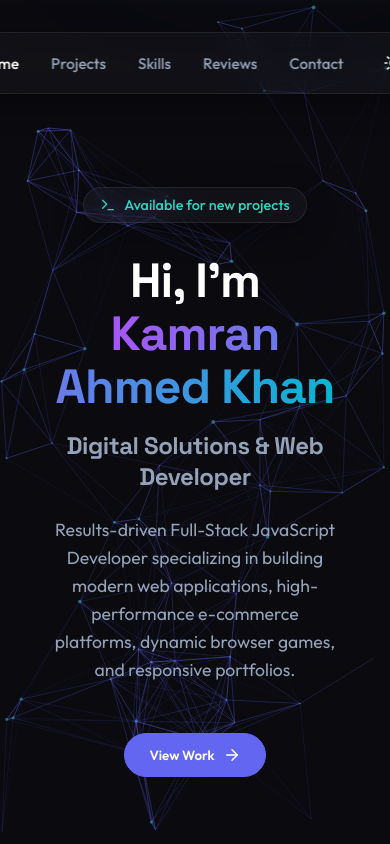
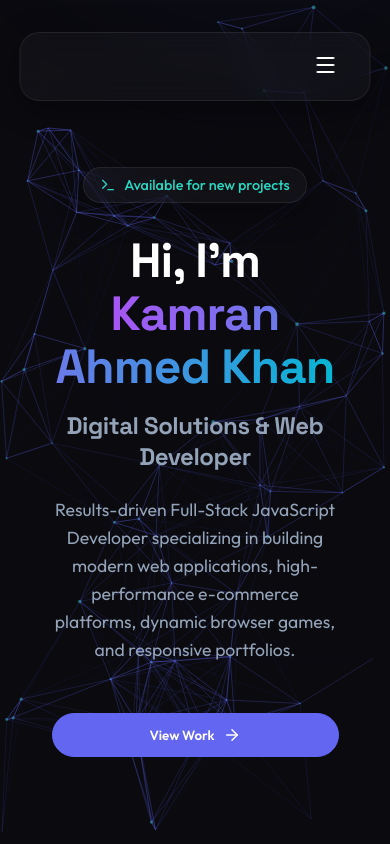
Before and after one commit to funkyvibespk/testportfolio, a React (Vite) app: page / in a window 390 px wide. Shown: the top 844 px of the page. Built offline with nearby package versions, Linux system fonts and the light colour scheme.

Commit message:
responsive site
responsive site

```diff
--- a/src/App.css
+++ b/src/App.css
@@ -30,20 +30,24 @@
   color: var(--text-primary);
 }
 
-.theme-toggle {
+.nav-links {
+  display: flex;
+  align-items: center;
+  gap: 2rem;
+}
+
+.mobile-menu-btn {
+  display: none;
   background: none;
   border: none;
   color: var(--text-primary);
   cursor: pointer;
-  display: flex;
-  align-items: center;
-  justify-content: center;
   padding: 0.5rem;
   border-radius: 50%;
   transition: background 0.2s;
 }
 
-.theme-toggle:hover {
+.mobile-menu-btn:hover {
   background: var(--glass-highlight);
 }
 
@@ -76,3 +80,45 @@ section {
   z-index: 0;
   pointer-events: none;
 }
+
+/* Responsive Design */
+@media (max-width: 768px) {
+  .floating-nav {
+    width: 90%;
+    padding: 0.75rem 1.5rem;
+    flex-wrap: wrap;
+    justify-content: flex-end;
+    border-radius: 20px;
+  }
+
+  .nav-links {
+    display: none;
+    flex-direction: column;
+    width: 100%;
+    gap: 1rem;
+    padding-top: 0.5rem;
+  }
+
+  .nav-links.mobile-open {
+    display: flex;
+  }
+
+  .mobile-menu-btn {
+    display: block;
+  }
+
+  .nav-link {
+    font-size: 1rem;
+    width: 100%;
+    text-align: center;
+    padding: 0.5rem 0;
+  }
+
+  section {
+    padding: 40px 5%;
+  }
+
+  .section-title {
+    font-size: 2.2rem;
+  }
+}
--- a/src/App.jsx
+++ b/src/App.jsx
@@ -1,5 +1,5 @@
-import { useState, useEffect } from 'react';
-import { Moon, Sun } from 'lucide-react';
+import { useState } from 'react';
+import { Menu, X } from 'lucide-react';
 import './App.css';
 import Hero from './components/Hero';
 import Projects from './components/Projects';
@@ -10,23 +10,20 @@ import Footer from './components/Footer';
 import ParticlesBackground from './components/ParticlesBackground';
 
 function App() {
-  const [theme, setTheme] = useState('dark');
   const [activeSection, setActiveSection] = useState('home');
-
-  useEffect(() => {
-    document.documentElement.setAttribute('data-theme', theme);
-  }, [theme]);
-
-  const toggleTheme = () => {
-    setTheme(prev => prev === 'dark' ? 'light' : 'dark');
-  };
+  const [isMobileMenuOpen, setIsMobileMenuOpen] = useState(false);
 
   const scrollTo = (id) => {
     const el = document.getElementById(id);
     if (el) {
       el.scrollIntoView({ behavior: 'smooth' });
       setActiveSection(id);
+      setIsMobileMenuOpen(false);
     }
+  };
+
+  const toggleMenu = () => {
+    setIsMobileMenuOpen(!isMobileMenuOpen);
   };
 
   return (
@@ -37,13 +34,15 @@ function App() {
       <div className="bg-glow" style={{ bottom: '10%', right: '-10%', background: 'radial-gradient(circle, var(--accent-secondary) 0%, transparent 60%)' }}></div>
 
       <nav className="floating-nav glass-panel">
-        <a className={`nav-link ${activeSection === 'home' ? 'active' : ''}`} onClick={() => scrollTo('home')}>Home</a>
-        <a className={`nav-link ${activeSection === 'projects' ? 'active' : ''}`} onClick={() => scrollTo('projects')}>Projects</a>
-        <a className={`nav-link ${activeSection === 'skills' ? 'active' : ''}`} onClick={() => scrollTo('skills')}>Skills</a>
-        <a className={`nav-link ${activeSection === 'testimonials' ? 'active' : ''}`} onClick={() => scrollTo('testimonials')}>Reviews</a>
-        <a className={`nav-link ${activeSection === 'contact' ? 'active' : ''}`} onClick={() => scrollTo('contact')}>Contact</a>
-        <button className="theme-toggle" onClick={toggleTheme}>
-          {theme === 'dark' ? <Sun size={20} /> : <Moon size={20} />}
+        <div className={`nav-links ${isMobileMenuOpen ? 'mobile-open' : ''}`}>
+          <a className={`nav-link ${activeSection === 'home' ? 'active' : ''}`} onClick={() => scrollTo('home')}>Home</a>
+          <a className={`nav-link ${activeSection === 'projects' ? 'active' : ''}`} onClick={() => scrollTo('projects')}>Projects</a>
+          <a className={`nav-link ${activeSection === 'skills' ? 'active' : ''}`} onClick={() => scrollTo('skills')}>Skills</a>
+          <a className={`nav-link ${activeSection === 'testimonials' ? 'active' : ''}`} onClick={() => scrollTo('testimonials')}>Reviews</a>
+          <a className={`nav-link ${activeSection === 'contact' ? 'active' : ''}`} onClick={() => scrollTo('contact')}>Contact</a>
+        </div>
+        <button className="mobile-menu-btn" onClick={toggleMenu}>
+          {isMobileMenuOpen ? <X size={24} /> : <Menu size={24} />}
         </button>
       </nav>
 
--- a/src/components/Footer.css
+++ b/src/components/Footer.css
@@ -37,3 +37,15 @@
 .footer-links a:hover {
   color: var(--text-primary);
 }
+
+@media (max-width: 768px) {
+  .footer-content {
+    flex-direction: column;
+    text-align: center;
+    justify-content: center;
+  }
+  .footer-links {
+    flex-wrap: wrap;
+    justify-content: center;
+  }
+}
--- a/src/components/Hero.css
+++ b/src/components/Hero.css
@@ -82,3 +82,14 @@
 .glass-btn.secondary:hover {
   border-color: var(--text-primary);
 }
+
+@media (max-width: 480px) {
+  .hero-actions {
+    flex-direction: column;
+    width: 100%;
+  }
+  .hero-actions .glass-btn {
+    width: 100%;
+    justify-content: center;
+  }
+}
--- a/src/components/Projects.css
+++ b/src/components/Projects.css
@@ -118,3 +118,24 @@
   border-radius: 12px;
   text-decoration: none;
 }
+
+@media (max-width: 768px) {
+  .modal-actions {
+    flex-direction: column;
+  }
+  .primary-btn, .secondary-btn {
+    width: 100%;
+    text-align: center;
+    display: inline-block;
+    box-sizing: border-box;
+  }
+  .project-modal-content {
+    max-height: 85vh;
+  }
+  .modal-details {
+    padding: 1.5rem;
+  }
+  .modal-details h2 {
+    font-size: 1.5rem;
+  }
+}
--- a/src/components/Skills.css
+++ b/src/components/Skills.css
@@ -14,6 +14,18 @@
 @media (max-width: 900px) {
   .skills-grid {
     grid-template-columns: 1fr;
+  }
+
+  .skills-card {
+    padding: 1.5rem !important;
+  }
+
+  .skills-visual {
+    min-height: 300px !important;
+  }
+
+  .orb-container {
+    transform: scale(0.8);
   }
 }
 
```
Also changed, not shown: src/components/Game.css (+10 -0 lines).
